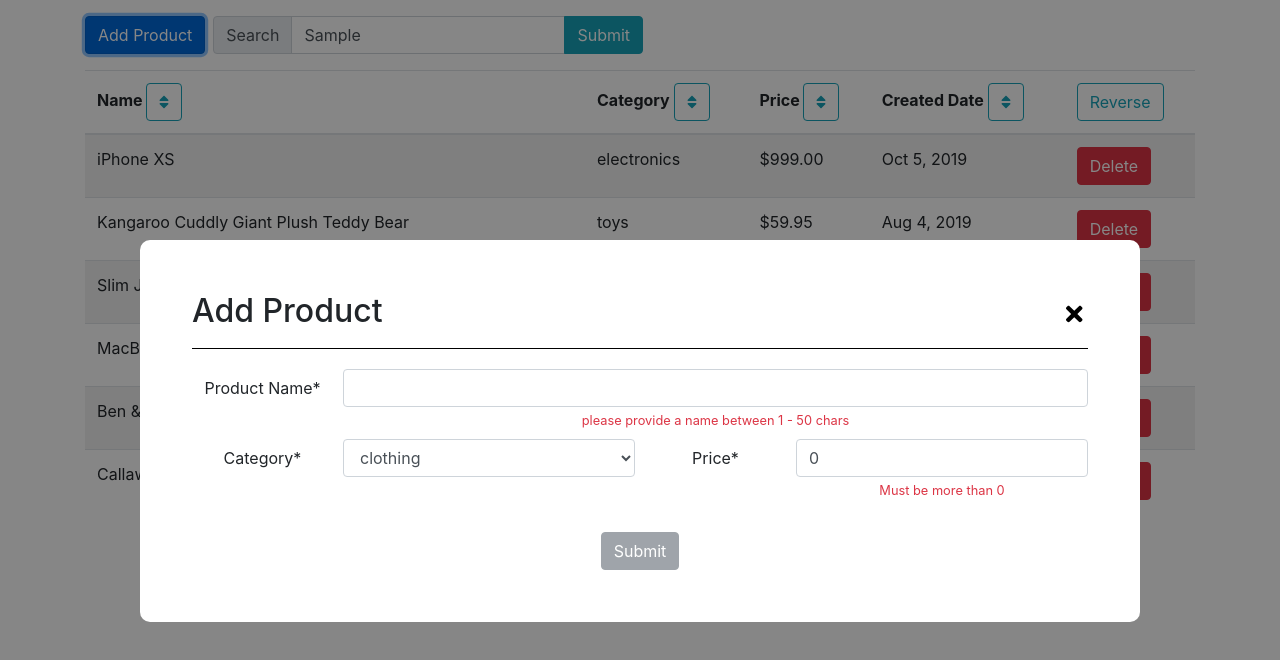
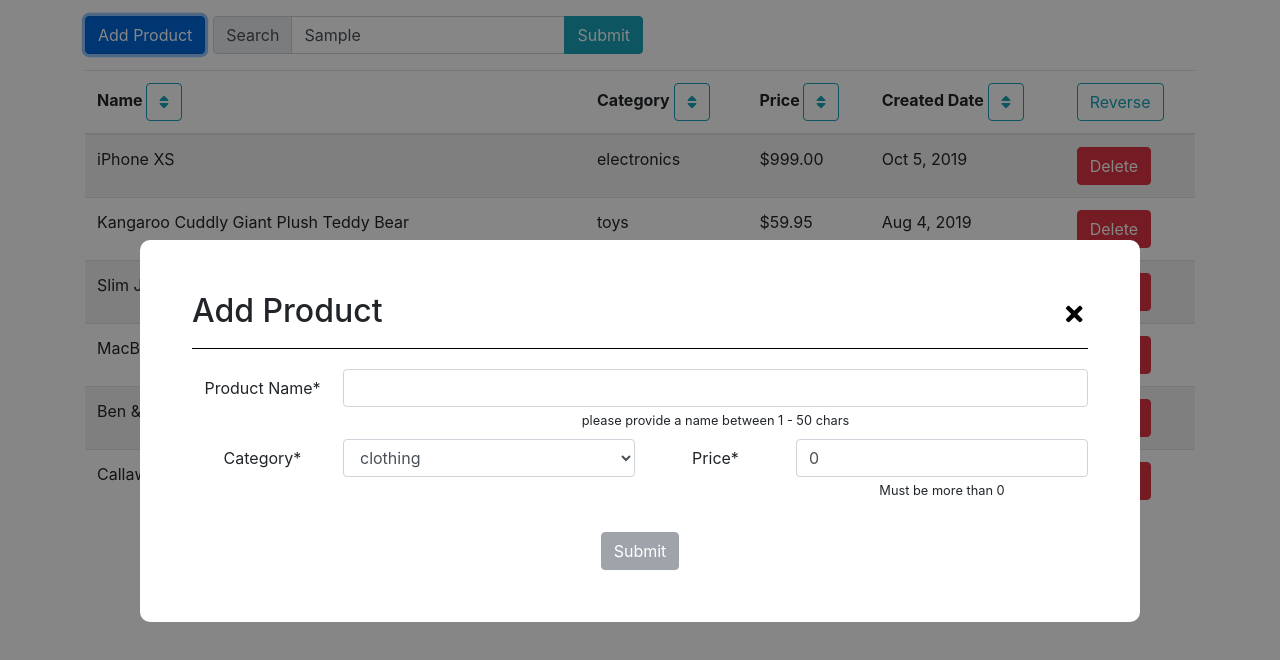
Before and after one commit to DewofyourYouth/products-list-app, a React (Create React App) app: page / in a window 1280 px wide. Both pictures are taken after typing "Sample" into the empty fields and a click on the button "Add Product". Shown: the top 660 px of the page. Built offline with nearby package versions, Linux system fonts and the light colour scheme.

Commit message:
remove text-danger

```diff
--- a/src/components/AddProduct.js
+++ b/src/components/AddProduct.js
@@ -47,7 +47,7 @@ class AddProduct extends Component {
       return;
     }
     return (
-      <small id="emailHelp" className="form-text text-danger">
+      <small id="emailHelp" className="form-text">
         please provide a name between 1 - 50 chars
       </small>
     );
@@ -58,7 +58,7 @@ class AddProduct extends Component {
       return '';
     }
     return (
-      <small id="emailHelp" className="form-text text-danger">
+      <small id="emailHelp" className="form-text">
         Must be more than 0
       </small>
     );
```
